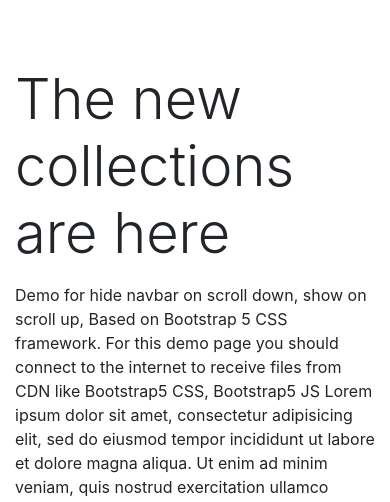
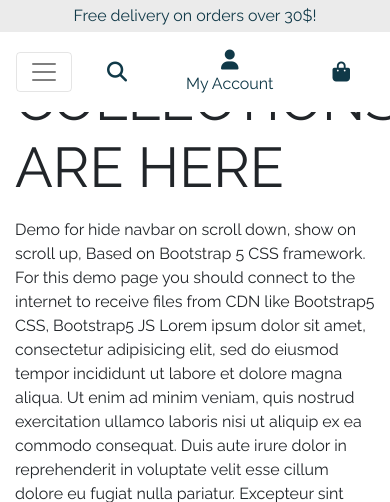
Before and after one commit to paulie-o74/Demit-SB, a Django app: page / in a window 390 px wide; the page is wider, and only the part inside the window is pictured. Shown: the top 502 px of that part. Run offline with Django 3.2, Linux system fonts and the light colour scheme; the visitor is signed in with stand-in values (Sample User, id 1); some libraries are stand-ins or nearby versions.

Commit message:
add mobile header, main-nav and style them

```diff
--- a/demit/settings.py
+++ b/demit/settings.py
@@ -147,6 +147,10 @@
 # https://docs.djangoproject.com/en/3.2/howto/static-files/
 
 STATIC_URL = '/static/'
+STATICFILES_DIRS = (os.path.join(BASE_DIR, 'static'),)
+
+MEDIA_URL = '/media/'
+MEDIA_ROOT = os.path.join(BASE_DIR, 'media')
 
 # Default primary key field type
 # https://docs.djangoproject.com/en/3.2/ref/settings/#default-auto-field
--- a/demit/urls.py
+++ b/demit/urls.py
@@ -15,9 +15,11 @@
 """
 from django.contrib import admin
 from django.urls import path, include
+from django.conf import settings
+from django.conf.urls.static import static
 
 urlpatterns = [
     path('admin/', admin.site.urls),
     path('accounts/', include('allauth.urls')),
     path('', include('home.urls')),
-]
+] + static(settings.MEDIA_URL, document_root=settings.MEDIA_ROOT)
--- a/static/css/base.css
+++ b/static/css/base.css
@@ -21,6 +21,15 @@
     justify-content: center;
     height: 1.5rem;
     width: 1.5rem;
+}
+
+.main-logo-font {
+    /* text-transform: uppercase; */
+    font-family: 'Gloria Hallelujah', cursive;
+}
+
+.logo-font {
+    text-transform: uppercase;
 }
 
 .main-logo-link {
@@ -56,11 +65,15 @@
     border: 1px solid #103948 !important;
 }
 
+#delivery-banner {
+    background-color: #ebebeb;
+}
+
 /* -------------------------------- Navbar Styling */
 
 #navbar1 {
     background-color: white;
-    color: black;
+    color: #103948;
     position: fixed; /* Make it stick/fixed */
     top: 0; /* Stay on top */
     width: 100%; /* Full width */
@@ -74,4 +87,17 @@
   .container {
     max-width: 80%;
   }
+  .header-container {
+    padding-top: 164px;
+  }
 }
+
+/* fixed top navbar only on medium and up ... try to change this with the fixed and rolling menu */
+@media (min-width: 992px) {
+    .fixed-top-desktop-only {
+        position: fixed;
+        top: 0;
+        right: 0;
+        left: 0;
+        z-index: 1030;
+    }
--- a/templates/base.html
+++ b/templates/base.html
@@ -15,7 +15,8 @@
         integrity="sha384-zCbKRCUGaJDkqS1kPbPd7TveP5iyJE0EjAuZQTgFLD2ylzuqKfdKlfG/eSrtxUkn" crossorigin="anonymous">
         <link rel="preconnect" href="https://fonts.googleapis.com">
         <link rel="preconnect" href="https://fonts.gstatic.com" crossorigin>
-        <link href="https://fonts.googleapis.com/css2?family=Raleway&display=swap" rel="stylesheet">
+        <link href="https://fonts.googleapis.com/css2?family=Gloria+Hallelujah&family=Raleway&display=swap" rel="stylesheet">
+        <link href="{% static 'css/base.css' %}" rel="stylesheet">
     {% endblock %}
 
     {% block extra_css %}
@@ -41,14 +42,20 @@
   <body>
     <header id="navbar1" class="container-fluid">
 
+        <div id="delivery-banner" class="row text-center">
+            <div class="col bg-navy text-navy">
+                <p class="my-1">Free delivery on orders over 30$!</p>
+            </div>
+        </div>
+
         <div id="topnav" class="row bg-white pt-lg-2 d-none d-lg-flex">
             <div class="col-12 col-lg-4 my-auto py-1 py-lg-0 text-center text-lg-left">
 
                 <form method="GET" action="">
-                    <div class="input-group w-100">
-                        <input class="form-control border border-black rounded-0" type="text" name="q" placeholder="Search our site">
+                    <div class="input-group w-75">
+                        <input class="form-control border border-navy rounded-pill" type="text" name="q" placeholder="&#xF002; Search" style="font-family:Arial, FontAwesome">
                         <div class="input-group-append">
-                            <button class="form-control btn btn-black border border-black rounded-0" type="submit">
+                            <button class="d-none" type="submit">
                                 <span class="icon">
                                     <i class="fas fa-search"></i>
                                 </span>
@@ -58,14 +65,14 @@
                 </form>
             </div>
             <div class="col-12 col-lg-4 my-auto py-1 py-lg-0 text-center">
-                <a href="" class="nav-link main-logo-link">
-                    <img src="/media/Demit-signature (2).png" alt="Demit-signature-logo">
+                <a href="" class="nav-link main-logo-link mx-auto d-block">
+                    <h2 class="main-logo-font text-navy my-0"><strong>Demit</strong></h2>
                 </a>
             </div>
             <div class="col-12 col-lg-4 my-auto py-1 py-lg-0">
                 <ul class="list-inline list-unstyled text-center text-lg-right my-0">
                     <li class="list-inline-item dropdown">
-                        <a class="text-black nav-link" href="#" id="user-options" data-toggle="dropdown" aria-haspopup="true" aria-expanded="false">
+                        <a class="text-navy nav-link" href="#" id="user-options" data-toggle="dropdown" aria-haspopup="true" aria-expanded="false">
                             <div class="text-center">
                                 <div><i class="fas fa-user fa-lg"></i></div>
                             </div>
@@ -84,7 +91,7 @@
                         </div>
                     </li>
                     <li class="list-inline-item">
-                        <a class="{% if grand_total %}text-info font-weight-bold{% else %}text-black{% endif %} nav-link" href="">
+                        <a class="{% if grand_total %}text-info font-weight-bold{% else %}text-navy{% endif %} nav-link" href="">
                             <div class="text-center">
                                 <div><i class="fas fa-shopping-bag fa-lg"></i></div>
                             </div>
@@ -94,12 +101,16 @@
             </div>
         </div>
 
+        <div class="row bg-white">
+            <nav class="navbar navbar-expand-lg navbar-light w-100">
+                <button class="navbar-toggler" type="button" data-toggle="collapse" data-target="#main-nav" aria-controls="main-nav" aria-expanded="false" aria-label="Toggle navigation">
+                    <span class="navbar-toggler-icon"></span>
+                </button>
+                {% include 'includes/mobile-top-header.html' %}
+                {% include 'includes/main-nav.html' %}
+            </nav>
+        </div>
 
-        <div id="delivery-banner" class="row text-center">
-            <div class="col bg-black text-white">
-                <h4 class="logo-font my-1">Free delivery on orders over 30$!</h4>
-            </div>
-        </div>
     </header>
     {% if messages %}
         <div class="message-container">
--- /dev/null
+++ b/templates/includes/main-nav.html
@@ -0,0 +1,44 @@
+<div class="collapse navbar-collapse" id="main-nav">
+    <ul class="navbar-nav w-auto mx-auto">
+        <li class="nav-item">
+            <a class="nav-link text-navy mr-5" href="#" id="about-link">
+                About
+            </a>
+        </li>
+        <li class="nav-item">
+            <a class="nav-link text-navy mr-5" href="#" id="shows-link">
+                Shows
+            </a>
+        </li>
+
+        <li class="nav-item dropdown">
+            <a class="nav-link text-navy mr-5" href="#" id="commissions-link" data-toggle="dropdown" aria-haspopup="true" aria-expanded="false">
+                Commissions
+            </a>
+            <div class="dropdown-menu border-0" aria-labelledby="commissions-link">
+                <a href="" class="dropdown-item">Paintings</a>
+                <a href="" class="dropdown-item">Murals</a>
+            </div>
+        </li>
+        <li class="nav-item">
+            <a class="nav-link text-navy mr-5" href="#" id="collabs-link">
+                Collabs
+            </a>
+        </li>
+        <li class="nav-item">
+            <a class="nav-link text-navy mr-5" href="#" id="blog-link">
+                Blog
+            </a>
+        </li>
+        <li class="nav-item dropdown">
+            <a class="nav-link text-navy mr-5" href="#" id="all-products-link" data-toggle="dropdown" aria-haspopup="true" aria-expanded="false">
+                Shop
+            </a>
+            <div class="dropdown-menu border-0" aria-labelledby="all-products-link">
+                <a href="" class="dropdown-item">By Price</a>
+                <a href="" class="dropdown-item ">By Category</a>
+                <a href="" class="dropdown-item">All Products</a>
+            </div>
+        </li>
+    </ul>
+</div>
--- /dev/null
+++ b/templates/includes/mobile-top-header.html
@@ -0,0 +1,48 @@
+<li class="list-inline-item">
+    <a class="text-navy nav-link d-block d-lg-none" href="#" id="mobile-search" data-toggle="dropdown" aria-haspopup="true" aria-expanded="false">
+        <div class="text-center">
+            <div><i class="fas fa-search fa-lg"></i></div>
+        </div>
+    </a>
+    <div class="dropdown-menu border-0 w-100 p-3 rounded-0 my-0" aria-labelledby="mobile-search">
+        <form class="form" method="GET" action="">
+            <div class="input-group w-100">
+                <input class="form-control border border-navy rounded-pill" type="text" name="q" placeholder="&#xF002; Search" style="font-family:Arial, FontAwesome">
+                <div class="input-group-append">
+                    <button class="d-none" type="submit">
+                        <span class="icon">
+                            <i class="fas fa-search"></i>
+                        </span>
+                    </button>
+                </div>
+            </div>
+        </form>
+    </div>
+</li>
+<li class="list-inline-item dropdown">
+    <a class="text-navy nav-link d-block d-lg-none" href="#" id="user-options" data-toggle="dropdown" aria-haspopup="true" aria-expanded="false">
+        <div class="text-center">
+            <div><i class="fas fa-user fa-lg"></i></div>
+            <p class="my-0">My Account</p>
+        </div>
+    </a>
+    <div class="dropdown-menu border-0" aria-labelledby="user-options">
+        {% if request.user.is_authenticated %}
+            {% if request.user.is_superuser %}
+                <a href="{% url 'account_logout' %}" class="dropdown-item">Product Management</a>
+            {% endif %}
+            <a href="" class="dropdown-item">My Profile</a>
+            <a href="{% url 'account_logout' %}" class="dropdown-item">Logout</a>
+        {% else %}
+            <a href="{% url 'account_signup' %}" class="dropdown-item">Register</a>
+            <a href="{% url 'account_login' %}" class="dropdown-item">Login</a>
+        {% endif %}
+    </div>
+</li>
+<li class="list-inline-item">
+    <a class="{% if grand_total %}text-primary font-weight-bold{% else %}text-navy{% endif %} nav-link d-block d-lg-none" href="">
+        <div class="text-center">
+            <div><i class="fas fa-shopping-bag fa-lg"></i></div>
+        </div>
+    </a>
+</li>
```
Also changed, not shown: media/Demit-signature (2).png (deleted).
